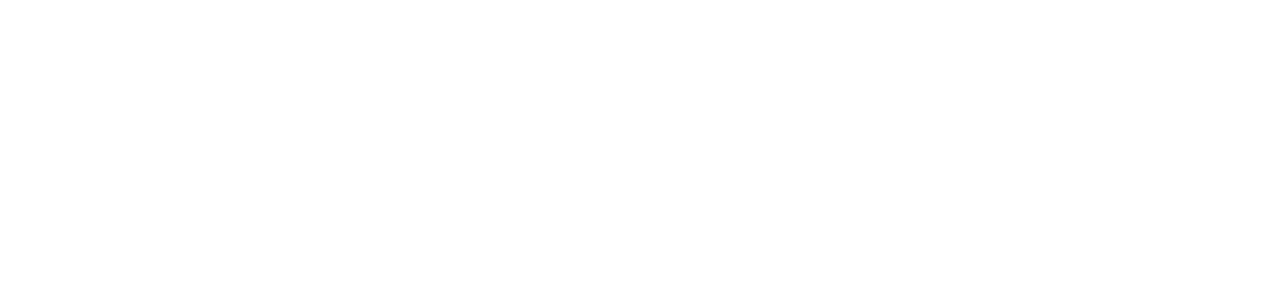
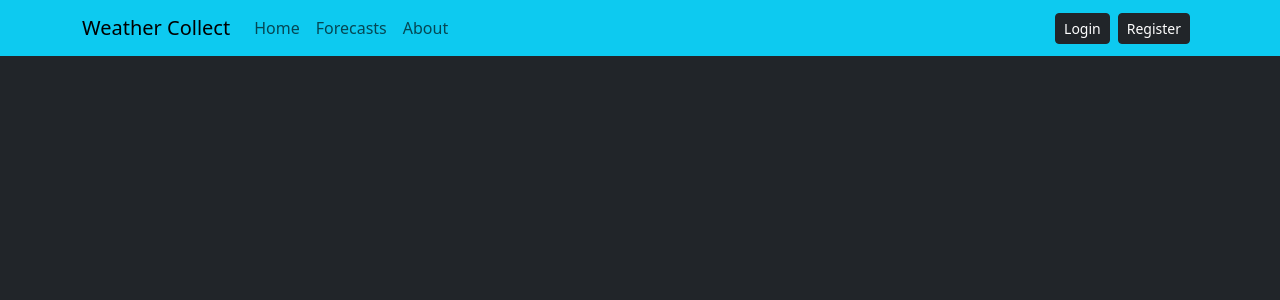
Before and after one commit to joshlakhotia/weather-collect, a React (Create React App) app in the folder weather-frontend/: page /register in a window 1280 px wide. Shown: the top 300 px of the page. Built offline with nearby package versions, Linux system fonts and the light colour scheme.

Commit message:
finished navbar and login frontend

```diff
--- a/weather-frontend/package.json
+++ b/weather-frontend/package.json
@@ -9,6 +9,7 @@
     "bootstrap": "5.3",
     "jwt-decode": "^3.1.2",
     "react": "^18.2.0",
+    "react-bootstrap": "^2.9.0",
     "react-dom": "^18.2.0",
     "react-router-dom": "^6.17.0",
     "react-scripts": "5.0.1",
--- a/weather-frontend/src/App.js
+++ b/weather-frontend/src/App.js
@@ -7,6 +7,14 @@
 } from "react-router-dom";
 import jwtDecode from "jwt-decode";
 import AuthContext from "./context/AuthContext";
+import Home from "./components/pages/Home";
+import About from "./components/pages/About";
+import Error from "./components/pages/Error";
+import NotFound from "./components/pages/NotFound";
+import Login from "./components/forms/Login";
+import Register from "./components/forms/Register";
+import NavBar from "./components/NavBar";
+import Forecasts from "./components/Forecasts";
 
 const LOCAL_STORAGE_TOKEN_KEY = "weatherToken";
 
@@ -62,7 +70,36 @@
     return (
         <AuthContext.Provider value={auth}>
             <Router>
-                <main className="container"></main>
+                <main className="bg-dark min-vh-100">
+                    <NavBar />
+                    <Routes>
+                        <Route path="/" element={<Home />} />
+                        <Route path="/forecasts" element={<Forecasts />} />
+                        <Route path="/about" element={<About />} />
+                        <Route path="/error" element={<Error />} />
+                        <Route
+                            path="/login"
+                            element={
+                                !user ? (
+                                    <Login />
+                                ) : (
+                                    <Navigate to="/" replace={true} />
+                                )
+                            }
+                        />
+                        <Route
+                            path="/register"
+                            element={
+                                !user ? (
+                                    <Register />
+                                ) : (
+                                    <Navigate to="/" replace={true} />
+                                )
+                            }
+                        />
+                        <Route path="*" element={<NotFound />} />
+                    </Routes>
+                </main>
             </Router>
         </AuthContext.Provider>
     );
--- /dev/null
+++ b/weather-frontend/src/components/Forecasts.js
@@ -0,0 +1,5 @@
+function Forecasts() {
+    return <></>;
+}
+
+export default Forecasts;
--- /dev/null
+++ b/weather-frontend/src/components/NavBar.js
@@ -0,0 +1,72 @@
+import { Link } from "react-router-dom";
+import { useContext } from "react";
+import AuthContext from "../context/AuthContext";
+
+import Container from "react-bootstrap/Container";
+import Nav from "react-bootstrap/Nav";
+import Navbar from "react-bootstrap/Navbar";
+import NavDropdown from "react-bootstrap/NavDropdown";
+import { Button } from "react-bootstrap";
+
+function NavBar() {
+    const auth = useContext(AuthContext);
+
+    return (
+        <Navbar expand="lg" className="bg-info">
+            <Container>
+                <Navbar.Brand as={Link} to="/">
+                    Weather Collect
+                </Navbar.Brand>
+                <Navbar.Toggle aria-controls="basic-navbar-nav" />
+                <Navbar.Collapse id="basic-navbar-nav">
+                    <Nav className="me-auto">
+                        <Nav.Link as={Link} to="/">
+                            Home
+                        </Nav.Link>
+                        <Nav.Link as={Link} to="/forecasts">
+                            Forecasts
+                        </Nav.Link>
+                        <Nav.Link as={Link} to="/about">
+                            About
+                        </Nav.Link>
+                    </Nav>
+                    {auth.user ? (
+                        <>
+                            <span>Welcome {auth.user.username}!</span>
+                            <Button
+                                className="mx-2"
+                                variant="dark"
+                                size="sm"
+                                onClick={() => auth.logout()}
+                            >
+                                Logout
+                            </Button>
+                        </>
+                    ) : (
+                        <Nav className="ml-auto">
+                            <Button
+                                variant="dark"
+                                size="sm"
+                                as={Link}
+                                to="/login"
+                            >
+                                Login
+                            </Button>
+                            <Button
+                                className="mx-2"
+                                variant="dark"
+                                size="sm"
+                                as={Link}
+                                to="/register"
+                            >
+                                Register
+                            </Button>
+                        </Nav>
+                    )}
+                </Navbar.Collapse>
+            </Container>
+        </Navbar>
+    );
+}
+
+export default NavBar;
--- /dev/null
+++ b/weather-frontend/src/components/forms/Login.js
@@ -0,0 +1,81 @@
+import React, { useState, useContext } from "react";
+import { useNavigate } from "react-router-dom";
+
+import Error from "../pages/Error";
+import AuthContext from "../../context/AuthContext";
+
+export default function Login() {
+    const [username, setUsername] = useState("");
+    const [password, setPassword] = useState("");
+    const [errors, setErrors] = useState([]);
+
+    const auth = useContext(AuthContext);
+
+    const navigate = useNavigate();
+
+    const handleSubmit = async (event) => {
+        event.preventDefault();
+
+        const response = await fetch("http://localhost:8080/authenticate", {
+            method: "POST",
+            headers: {
+                "Content-Type": "application/json",
+            },
+            body: JSON.stringify({
+                username,
+                password,
+            }),
+        });
+
+        if (response.status === 200) {
+            const { jwt_token } = await response.json();
+            console.log(jwt_token);
+            auth.login(jwt_token);
+            navigate("/");
+        } else if (response.status === 403) {
+            setErrors(["Login failed."]);
+        } else {
+            setErrors(["Unknown error."]);
+        }
+    };
+
+    return (
+        <div className="container my-5">
+            <h2 className="text-white">Login</h2>
+            {errors.map((error, i) => (
+                <Error key={i} msg={error} />
+            ))}
+            <form onSubmit={handleSubmit}>
+                <div className="col-md-3 my-3">
+                    <label htmlFor="username" className="mb-2">
+                        Username:
+                    </label>
+                    <input
+                        type="text"
+                        className="form-control"
+                        placeholder="Username"
+                        onChange={(event) => setUsername(event.target.value)}
+                        id="username"
+                    />
+                </div>
+                <div className="col-md-3 my-3">
+                    <label htmlFor="password" className="mb-2">
+                        Password:
+                    </label>
+                    <input
+                        type="password"
+                        className="form-control"
+                        placeholder="Password"
+                        onChange={(event) => setPassword(event.target.value)}
+                        id="password"
+                    />
+                </div>
+                <div>
+                    <button type="submit" className="btn btn-primary my-3">
+                        Login
+                    </button>
+                </div>
+            </form>
+        </div>
+    );
+}
--- /dev/null
+++ b/weather-frontend/src/components/forms/Register.js
@@ -0,0 +1,5 @@
+function Register() {
+    return <></>;
+}
+
+export default Register;
--- /dev/null
+++ b/weather-frontend/src/components/pages/About.js
@@ -0,0 +1,5 @@
+function About() {
+    return <></>;
+}
+
+export default About;
--- /dev/null
+++ b/weather-frontend/src/components/pages/Error.js
@@ -0,0 +1,5 @@
+function Error() {
+    return <></>;
+}
+
+export default Error;
--- /dev/null
+++ b/weather-frontend/src/components/pages/Home.js
@@ -0,0 +1,5 @@
+function Home() {
+    return <></>;
+}
+
+export default Home;
--- /dev/null
+++ b/weather-frontend/src/components/pages/NotFound.js
@@ -0,0 +1,5 @@
+function NotFound() {
+    return <></>;
+}
+
+export default NotFound;
```
Also changed, not shown: 1 other file (tests, documents, lock files or other folders).
